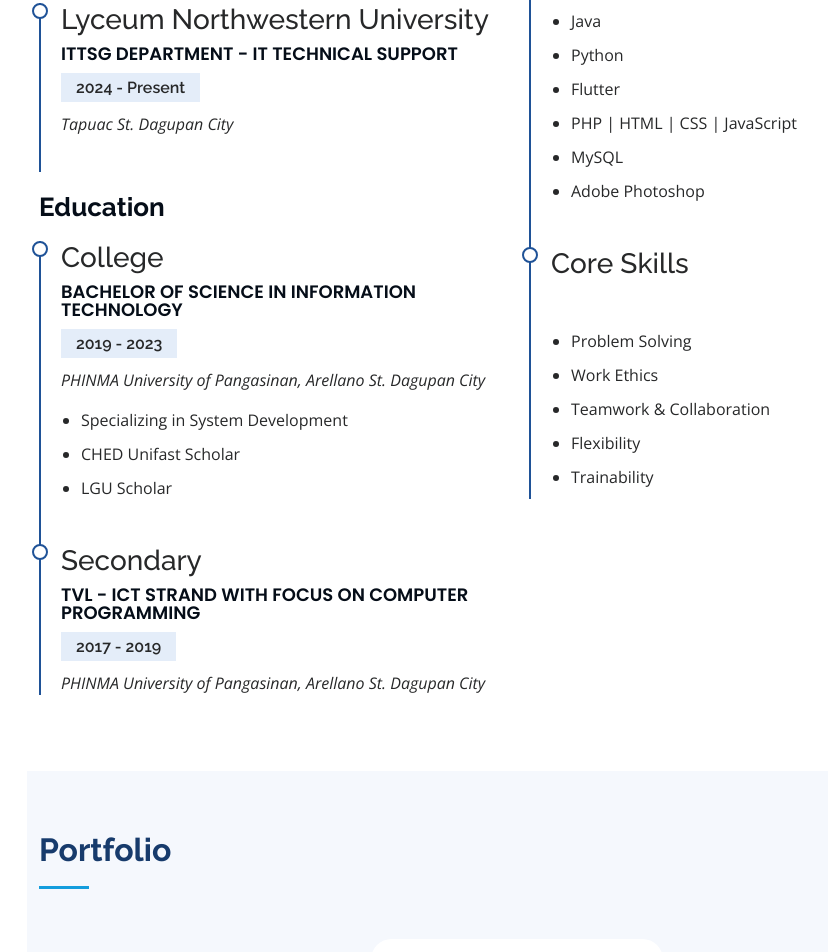
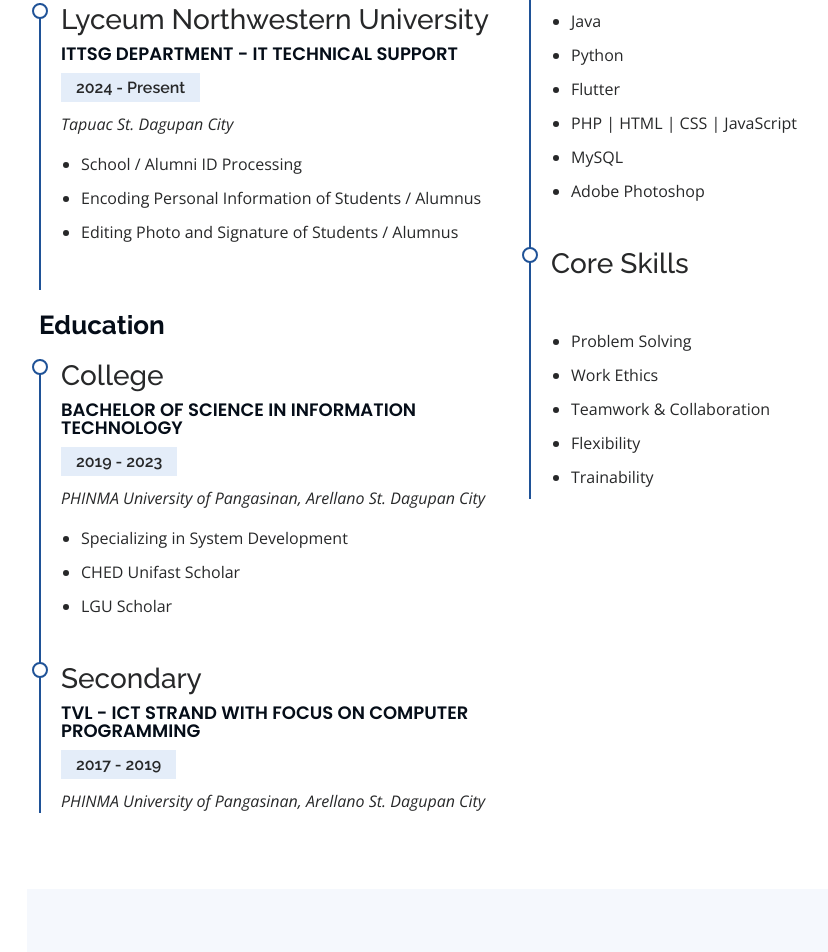
Before and after one commit to Emoons/portfolio.github.io, a plain HTML site: page index.html in a window 1280 px wide. Shown: the part 2129-3081 px from the top of the page, without its empty margins (273-1101 px from the left). Drawn offline with nearby package versions, Linux system fonts and the light colour scheme.

Commit message:
Update index.html

```diff
--- a/index.html
+++ b/index.html
@@ -155,6 +155,11 @@ future carreer in Information Technology. </em></p>
               <h4>ITTSG Department - IT Technical Support</h4>
               <h5>2024 - Present</h5>
               <p><em>Tapuac St. Dagupan City</em></p>
+              <ul>
+                <li>School / Alumni ID Processing</li>
+                <li>Encoding Personal Information of Students / Alumnus</li>
+                <li>Editing Photo and Signature of Students / Alumnus</li>
+              </ul>
             </div>
             <h3 class="resume-title">Education</h3>
             <div class="resume-item">
```
